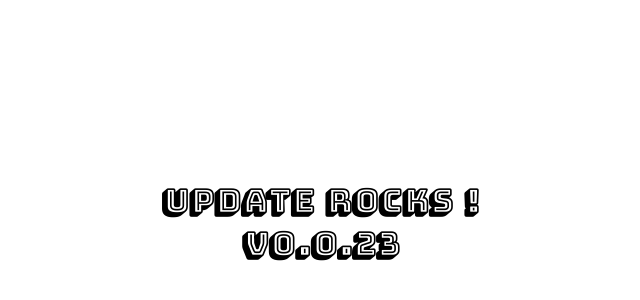
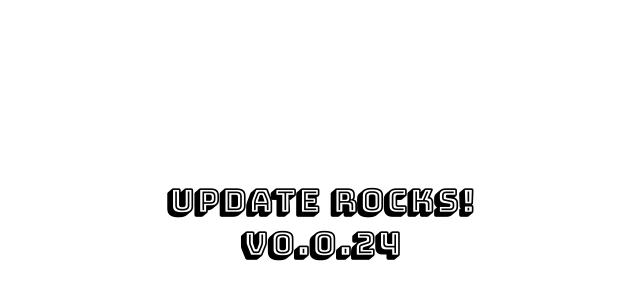
Before and after one commit to rllola/electron-example, a website: page src/index.html in a window 1280 px wide. Shown: the part 140-440 px from the top of the page, without its empty margins (320-960 px from the left). Drawn offline with Linux system fonts and the light colour scheme.

Commit message:
Fix audit update to v0.0.24 (#14)

```diff
--- a/package.json
+++ b/package.json
@@ -1,7 +1,7 @@
 {
   "name": "electron-example",
   "productName": "electron-example",
-  "version": "0.0.23",
+  "version": "0.0.24",
   "description": "My Electron application description",
   "main": "src/index.js",
   "scripts": {
--- a/src/index.html
+++ b/src/index.html
@@ -2,12 +2,12 @@
 <html>
   <head>
     <meta charset="utf-8">
-    <title>Update Rocks !</title>
+    <title>Update Rocks!</title>
     <link href="https://fonts.googleapis.com/css?family=Bungee+Shade" rel="stylesheet">
   </head>
   <body style="font-weight: bold; font-size: 2em; font-family: 'Bungee Shade', cursive; margin-top: 25%; text-align: center;">
-    Update Rocks !
+    Update Rocks!
     <br/>
-    v0.0.23
+    v0.0.24
   </body>
 </html>
```
Also changed, not shown: 1 other file.
